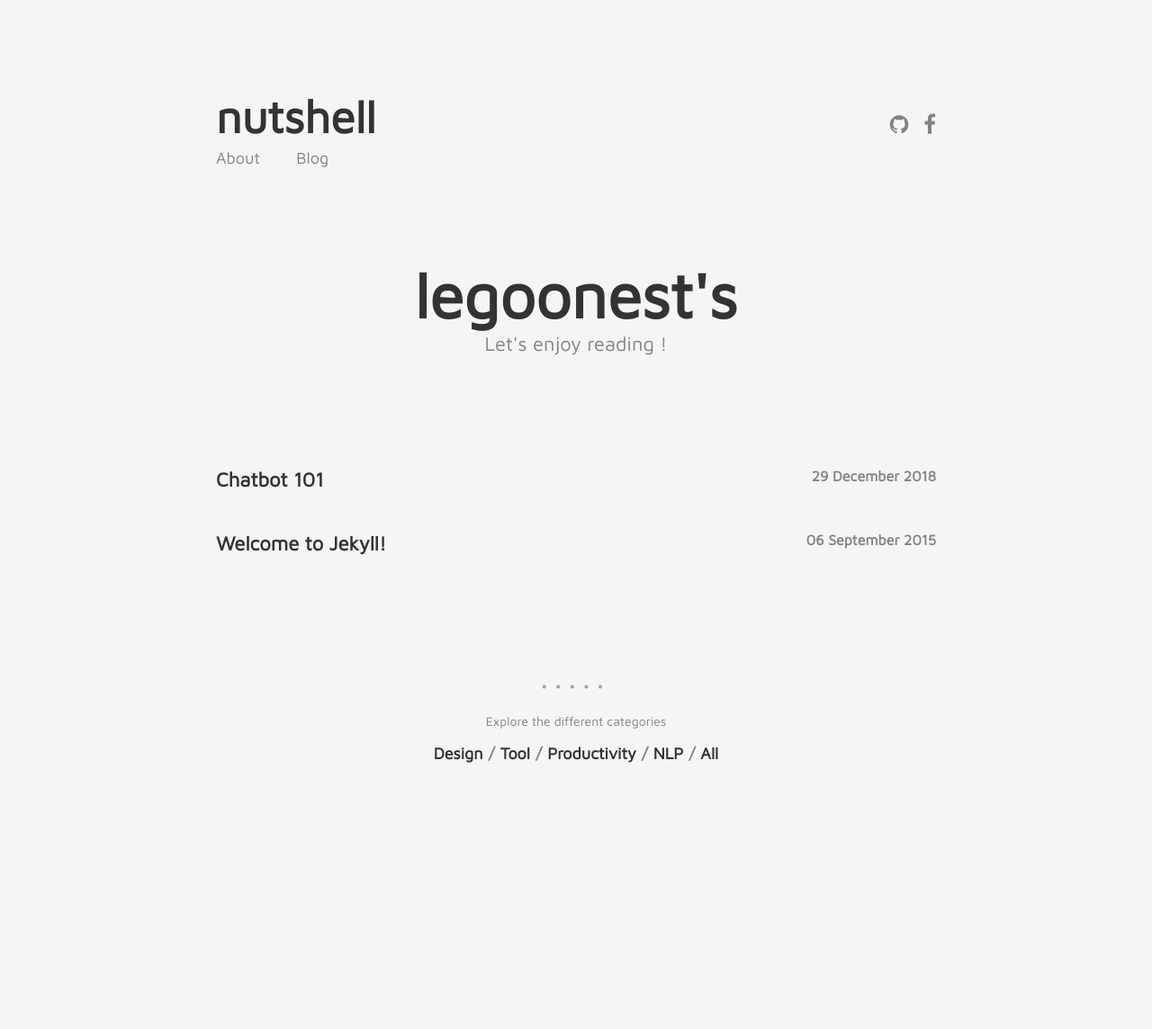
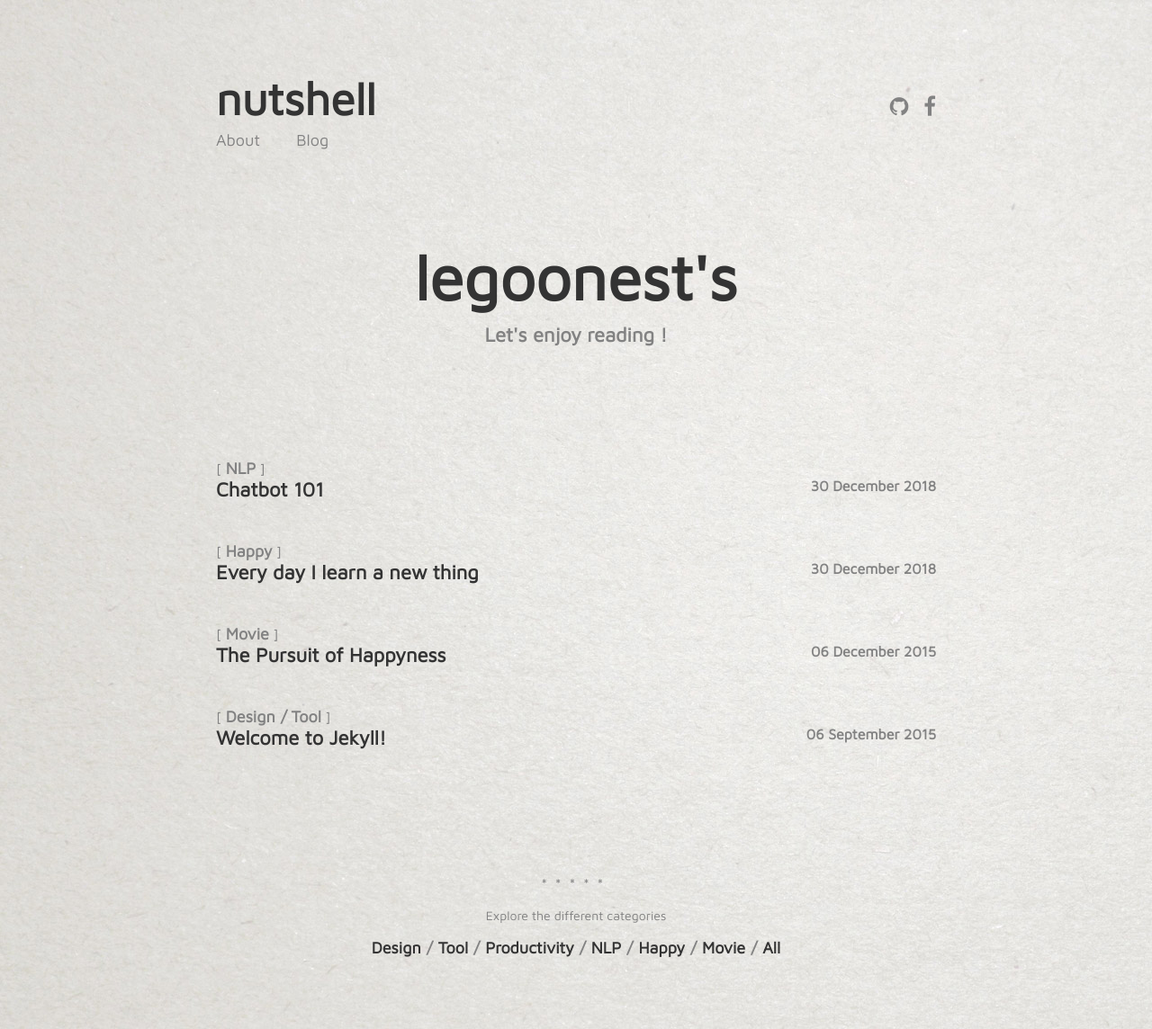
Before and after one commit to Lego1st/lego1st.github.io, a Jekyll site: the page built from index.html, in a window 1280 px wide. Shown: the whole page at 90% size. Built offline with Jekyll 4.4.1, drawn with Linux system fonts in a browser that asks for light colours; before the commit the page ends 948 px from its top, so only the background shows below that.

Commit message:
update category, background image and new post

```diff
--- a/_config.yml
+++ b/_config.yml
@@ -6,6 +6,7 @@ description: >
 
 baseurl: "" # the subpath of your site, e.g. /blog/
 url: "https://lego1st.github.io/" # the base hostname & protocol for your site
+
 
 author:
   fullname: Trung Nghia Nguyen
--- a/_data/categories.yml
+++ b/_data/categories.yml
@@ -9,3 +9,9 @@
 
 - slug: nlp
   name: NLP
+
+- slug: happy
+  name: Happy
+
+- slug: movie
+  name: Movie
--- a/_posts/2018-12-30-chatbot-101.markdown
+++ b/_posts/2018-12-30-chatbot-101.markdown
@@ -2,7 +2,7 @@
 layout: post
 title:  "Chatbot 101"
 subtitle: "Một cái nhìn khái quát về cái ở title"
-date:   2018-12-29 20:45:00
+date:   2018-12-30 20:45:00 +0700
 categories: [nlp]
 ---
 
--- /dev/null
+++ b/_posts/2018-12-30-every-I-learn-a-new-thing.md
@@ -0,0 +1,16 @@
+---
+layout: post
+title: Every day I learn a new thing
+subtitle: Learning new thing make the life fullfilling
+date:   2018-12-30 20:00:00 +0700
+categories: [happy]
+---
+Let's do these:
+
+- ~~Create a blog (2018-12-30)~~
+- Draw a portrait
+- Drive my family to the hometown
+- Cook something (not noodle)
+- Bake a cake
+- Build a Chrome extension
+- ...
--- a/_sass/_default.scss
+++ b/_sass/_default.scss
@@ -5,6 +5,7 @@ body {
     font-size: 20px;
     color: $iron;
     background-color: $dorian;
+    background-image: url('../assets/images/bg.jpg')
 }
 
 a {
@@ -67,7 +68,7 @@ strong {
 /* =Header */
 .wrapper {
     max-width: 800px;
-    margin: 100px auto;
+    margin: 80px auto;
 }
 
 .header {
@@ -132,7 +133,8 @@ strong {
 }
 
 .page-title__subtitle {
-    font-weight: 400;
+    margin-top: 10px;
+    font-weight: 700;
     font-size: 22px;
     color: $cloudy;
 }
@@ -170,6 +172,11 @@ strong {
     font-size: 16px;
     float: right;
     vertical-align: middle;
+    color: $cloudy;
+}
+
+.post-teaser__cate {
+    font-size: 16px;
     color: $cloudy;
 }
 
@@ -293,6 +300,13 @@ strong {
         @include centered-block();
     }
 
+    .post-teaser__cate {
+        font-size: 16px;
+        margin-top: 10px;
+        float: none;
+        @include centered-block();
+    }
+
     .explore {
         margin-top: 80px;
     }
--- /dev/null
+++ b/categories/happy.html
@@ -0,0 +1,5 @@
+---
+layout: category
+category: happy
+permalink: /categories/happy/
+---
--- /dev/null
+++ b/categories/movie.html
@@ -0,0 +1,5 @@
+---
+layout: category
+category: movie
+permalink: /categories/movie/
+---
--- a/index.html
+++ b/index.html
@@ -8,11 +8,21 @@ sitemap:
 
 <ul class="list-posts">
     {% for post in site.posts %}
+        <ul class="post-teaser__cate categories">
+            [
+            {% for category in site.data.categories %}
+                {% if post.categories contains category.slug %}
+                    <li class="categories__item">{{ category.name }}</li>
+                {% endif %}
+            {% endfor %}
+            ]
+        </ul>
         <li class="post-teaser">
             <a href="{{ post.url | prepend: site.baseurl }}">
-                <span class="post-teaser__title">{{ post.title }}</span>
+                <span class="post-teaser__title"> {{ post.title }}</span>
                 <span class="post-teaser__date">{{ post.date | date: "%d %B %Y" }}</span>
             </a>
+
         </li>
     {% endfor %}
 </ul>
```
Also changed, not shown: _posts/2015-12-16-the-pursuit-of-happyness.md (added, +31 -0 lines), _posts/2018-12-29-every-I-learn-a-new-thing.md (deleted, +0 -9 lines), assets/images/bg.jpg (added).
